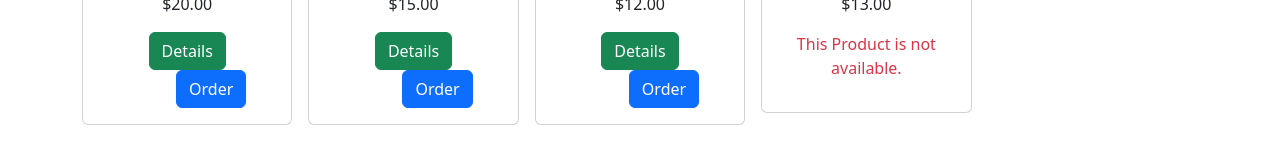
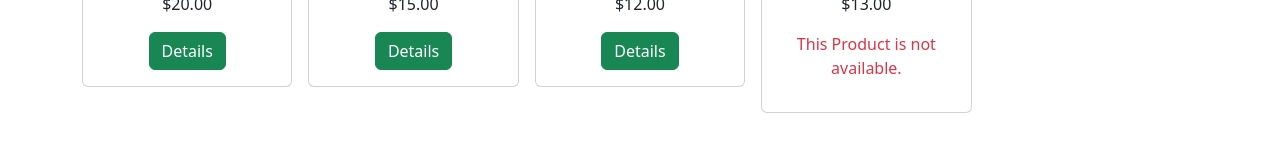
Before and after one commit to eri-she/FE17-CR3-Ericka, an Angular app: page /menu in a window 1280 px wide. Shown: the part 478-638 px from the top of the page. Built offline with nearby package versions, Linux system fonts and the light colour scheme.

Commit message:
removed clear function

```diff
--- a/src/app/cart.service.ts
+++ b/src/app/cart.service.ts
@@ -17,10 +17,6 @@ export class CartService {
     return this.items;
   }
 
-  clearCart() {
-    this.items = [];
-    return this.items;
-  }
   getTotal() {
     this.total = 0;
     for (let p of this.items) {
--- a/src/app/menu/menu.component.html
+++ b/src/app/menu/menu.component.html
@@ -21,7 +21,7 @@
                 >
                   Details
                 </a>
-                <button class="btn btn-primary ms-5">Order</button>
+                <!-- <button class="btn btn-primary ms-5">Order</button> -->
               </div>
               <ng-template #elseBlock>
                 <p class="text-danger">This Product is not available.</p>
```
